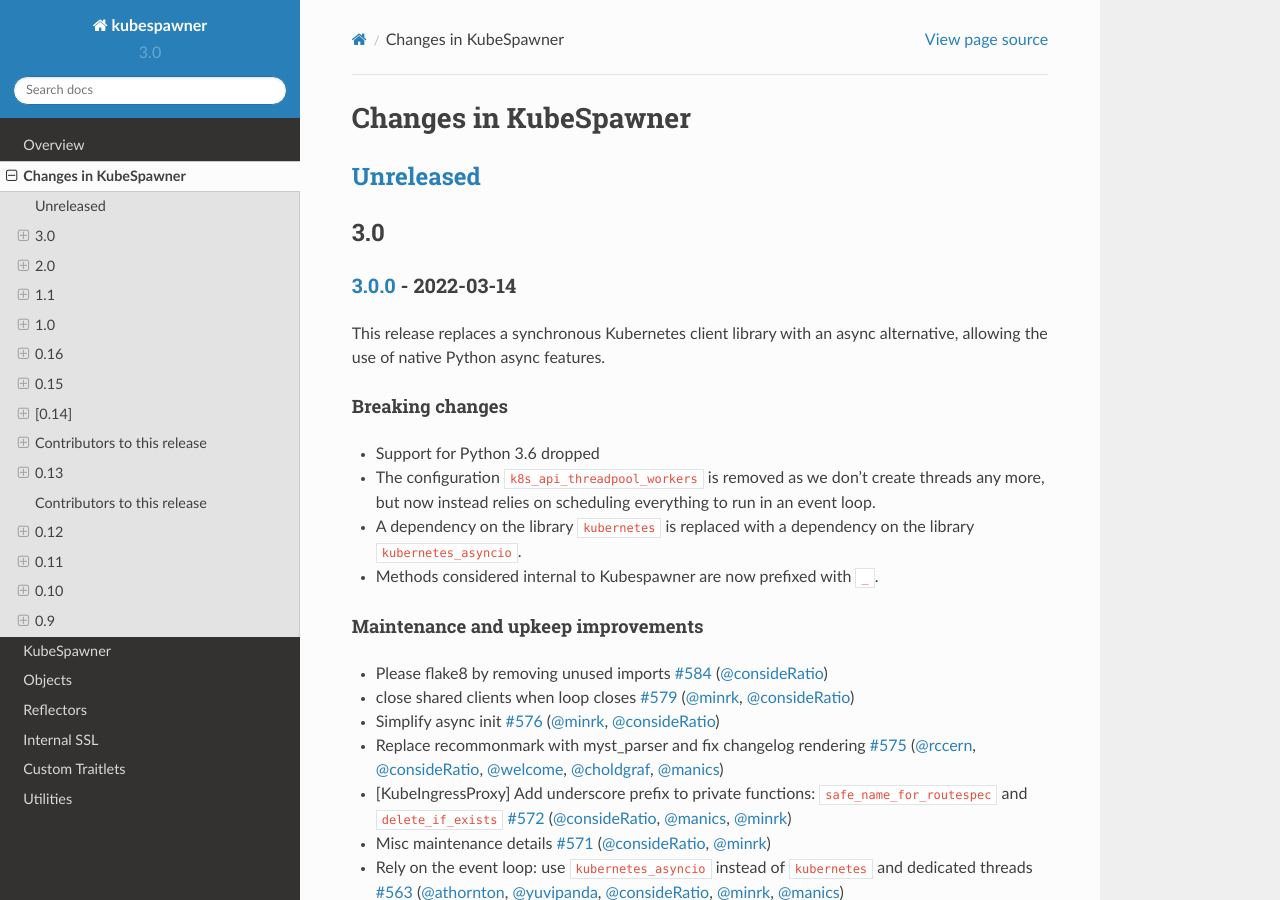
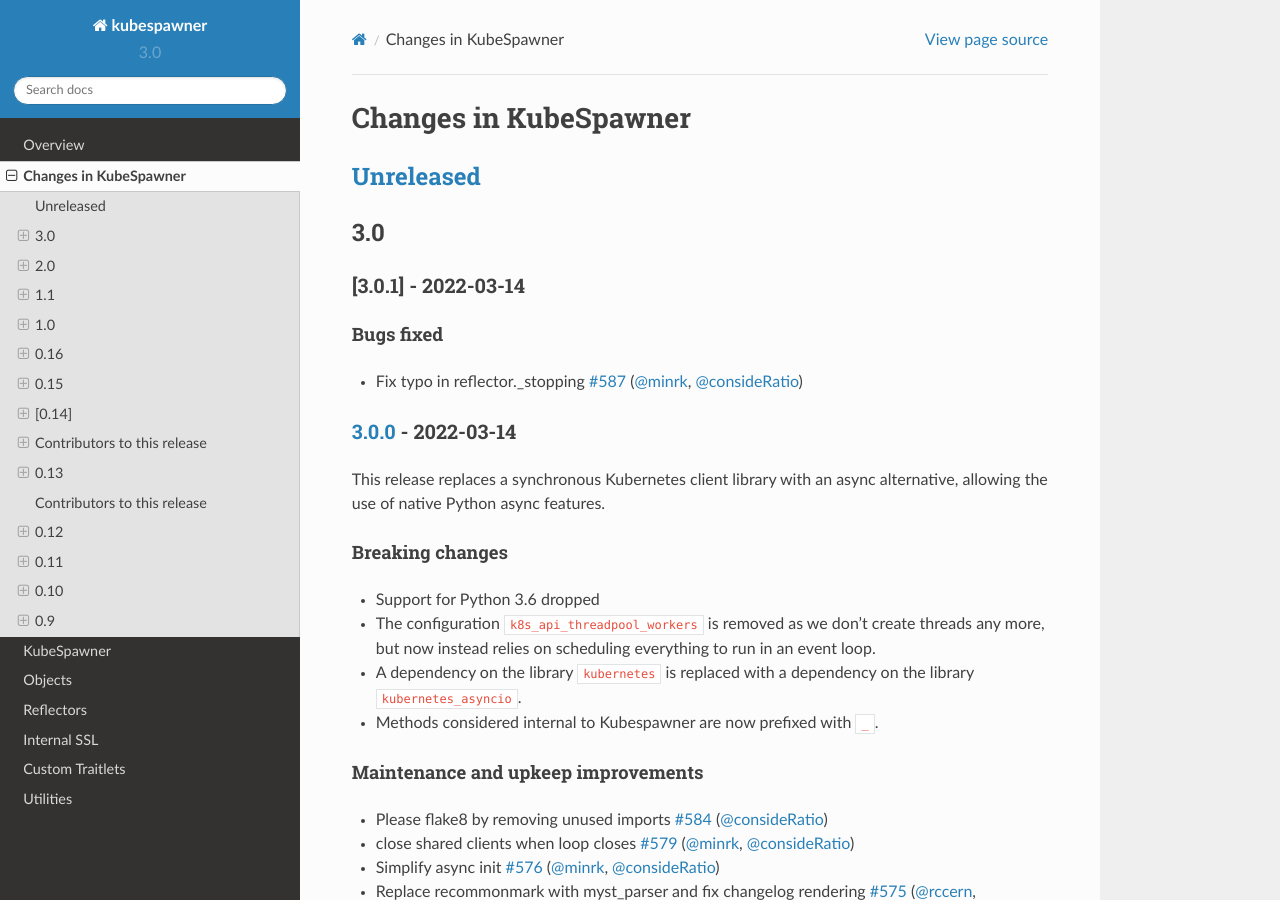
Before and after one commit to jupyterhub/kubespawner, a Sphinx documentation site: the page built from docs/source/changelog.md, in a window 1280 px wide and 900 px high. Built offline with Sphinx 7.4.7 and the Read the Docs theme 2.0.0, drawn with Linux system fonts in a browser that asks for light colours.

Commit message:
Add changelog for 3.0.1

```diff
--- a/docs/source/changelog.md
+++ b/docs/source/changelog.md
@@ -5,6 +5,12 @@
 ## [Unreleased]
 
 ## 3.0
+
+### [3.0.1] - 2022-03-14
+
+#### Bugs fixed
+
+- Fix typo in reflector.\_stopping [#587](https://github.com/jupyterhub/kubespawner/pull/587) ([@minrk](https://github.com/minrk), [@consideRatio](https://github.com/consideRatio))
 
 ### [3.0.0] - 2022-03-14
 
@@ -482,7 +488,8 @@
 - Update Kubernetes Python client to 6.0 (supporting Kubernetes 1.10 APIs)
 - Numerous bugfixes
 
-[unreleased]: https://github.com/jupyterhub/kubespawner/compare/3.0.0...HEAD
+[unreleased]: https://github.com/jupyterhub/kubespawner/compare/3.0.1...HEAD
+[3.0.0]: https://github.com/jupyterhub/kubespawner/compare/3.0.0...3.0.1
 [3.0.0]: https://github.com/jupyterhub/kubespawner/compare/2.0.1...3.0.0
 [2.0.1]: https://github.com/jupyterhub/kubespawner/compare/2.0.0...2.0.1
 [2.0.0]: https://github.com/jupyterhub/kubespawner/compare/1.1.2...2.0.0
```
